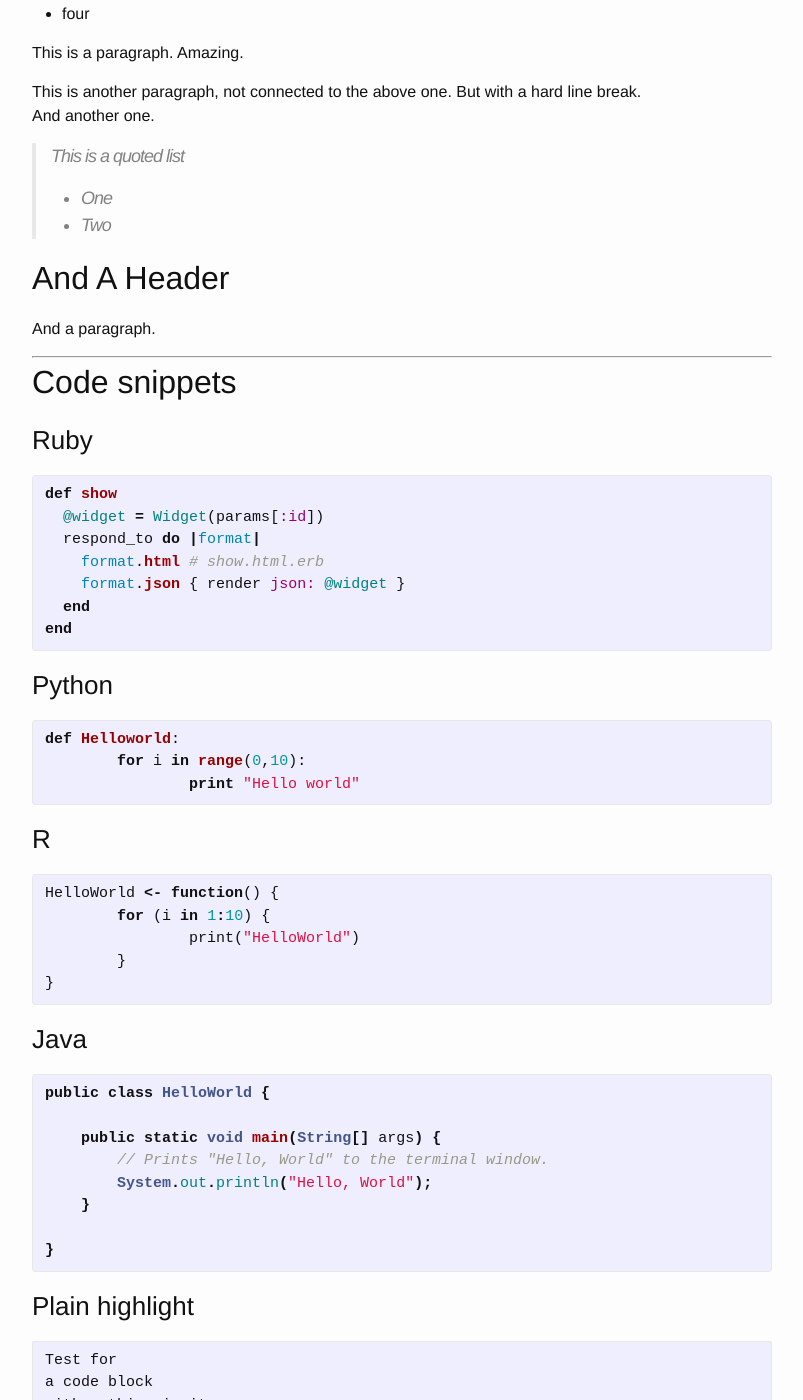
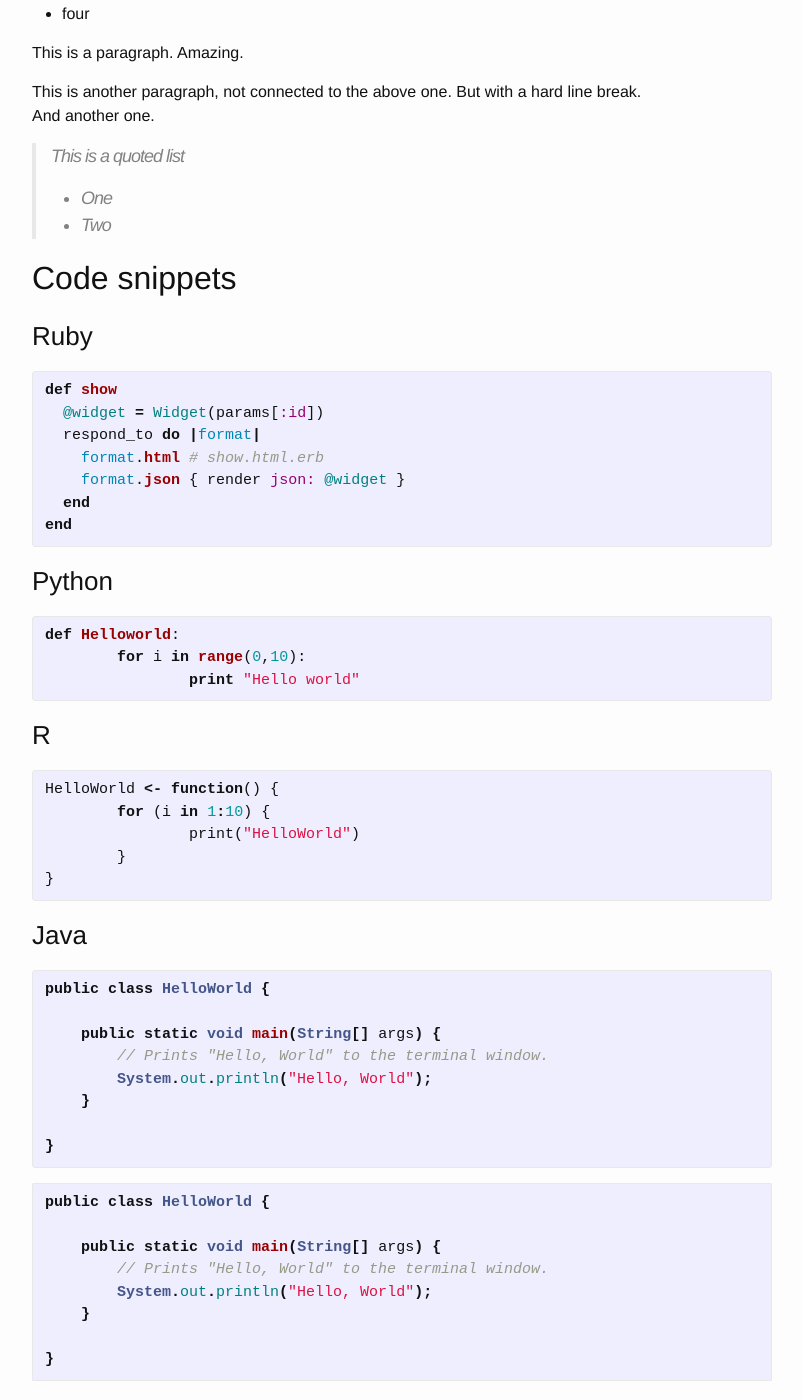
Before and after one commit to laduplessis/JekyllTest, a Jekyll site: the page built from _posts/2016-08-22-playing-with-Jekyll.md, in a window 1280 px wide and 1400 px high, scrolled down 861 px. Shown: the whole window, without its empty margins (238-1041 px from the left). Built offline with Jekyll 4.4.1, drawn with Linux system fonts in a browser that asks for light colours; formulas are drawn with MathJax 3.

Commit message:
markdown

```diff
--- a/_posts/2016-08-22-playing-with-Jekyll.md
+++ b/_posts/2016-08-22-playing-with-Jekyll.md
@@ -44,14 +44,6 @@ And another one.
 > - One
 > - Two
 >
-
-And A Header
-------------
-
-And a paragraph.
-
-
----
 
 
 
@@ -102,6 +94,17 @@ public class HelloWorld {
 }
 {% endhighlight %}
 
+~~~ java
+public class HelloWorld {
+
+    public static void main(String[] args) {
+        // Prints "Hello, World" to the terminal window.
+        System.out.println("Hello, World");
+    }
+
+}
+~~~
+
 
 ### Plain highlight
 
```
